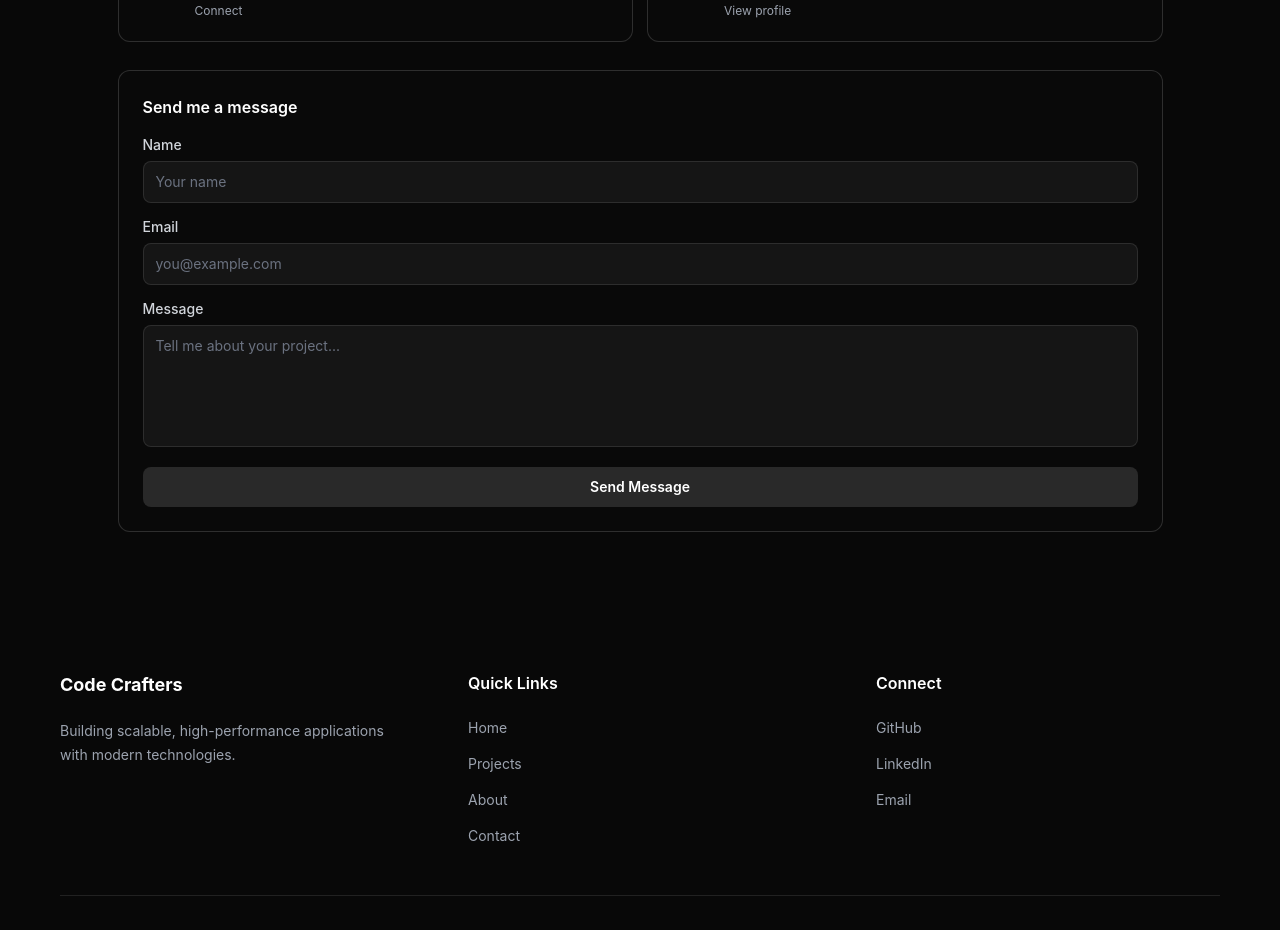
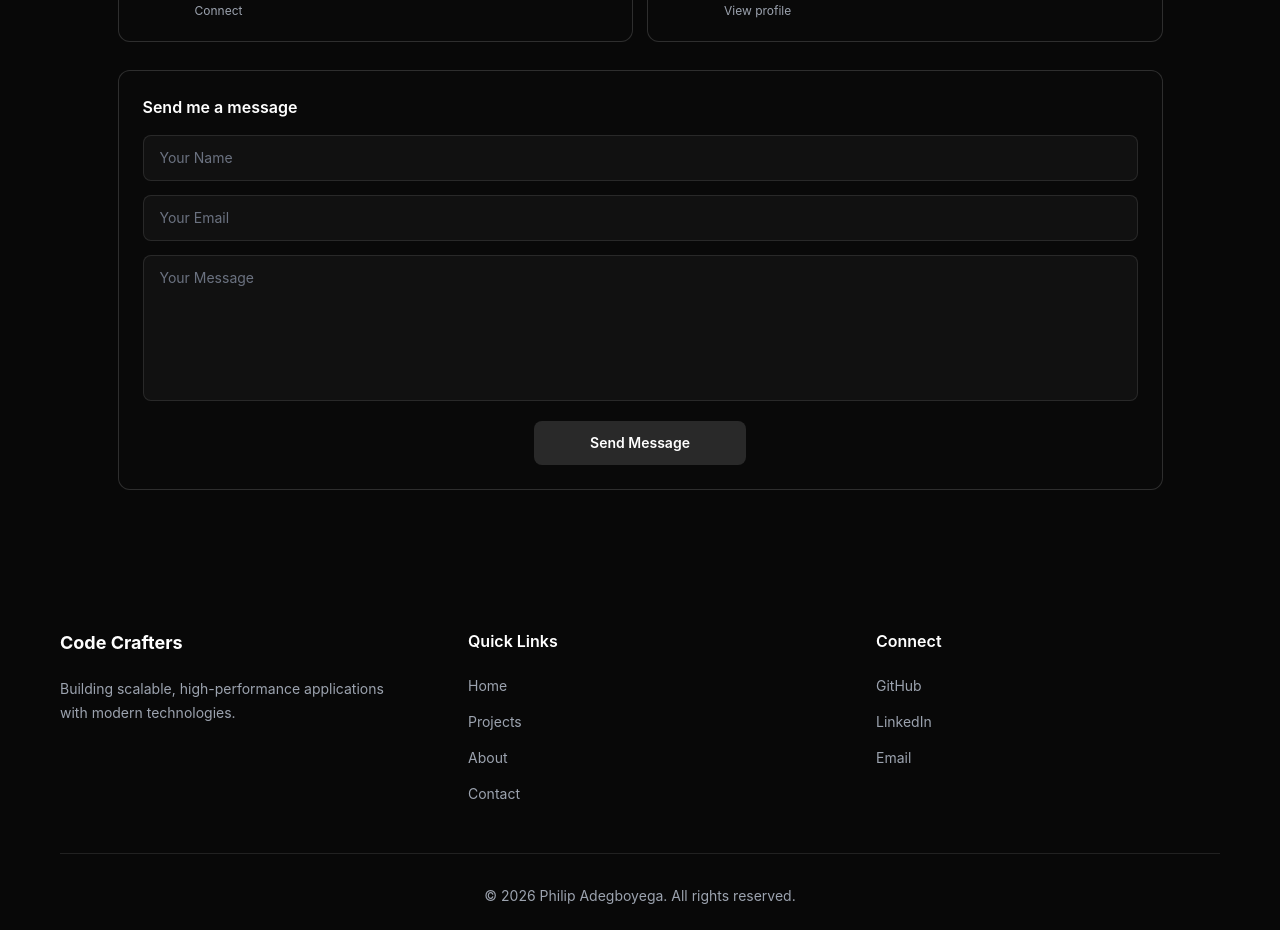
Before and after one commit to philip200802/Code-Crafters, a React (Vite) app: page / in a window 1280 px wide. Shown: the part 4120-5050 px from the top of the page. Built offline with nearby package versions, Linux system fonts and the light colour scheme; no server answers.

Commit message:
We are live, bring gigs

```diff
--- a/package.json
+++ b/package.json
@@ -10,6 +10,7 @@
     "preview": "vite preview"
   },
   "dependencies": {
+    "@emailjs/browser": "^4.4.1",
     "react": "^19.2.8",
     "react-dom": "^19.2.8",
     "react-github-calendar": "^5.0.9",
--- a/src/components/Contact.jsx
+++ b/src/components/Contact.jsx
@@ -1,3 +1,6 @@
+import { useRef, useState } from "react";
+import emailjs from "@emailjs/browser";
+
 import {
   FaGithub,
   FaLinkedinIn,
@@ -6,6 +9,40 @@ import {
 } from "react-icons/fa";
 
 export default function Contact() {
+  const form = useRef();
+
+  const [sending, setSending] = useState(false);
+  const [status, setStatus] = useState("");
+
+  const sendEmail = (e) => {
+    e.preventDefault();
+
+    setSending(true);
+    setStatus("");
+
+    emailjs
+      .sendForm(
+        "service_llt9aho",
+        "template_oeqweik",
+        form.current,
+        {
+          publicKey: "L1G7Y4umRosJlSrtA",
+        }
+      )
+      .then(
+        () => {
+          setSending(false);
+          setStatus("Message sent successfully!");
+          form.current.reset();
+        },
+        (error) => {
+          setSending(false);
+          setStatus("Failed to send message. Please try again.");
+          console.error("EmailJS Error:", error);
+        }
+      );
+  };
+
   return (
     <section
       id="contact"
@@ -13,7 +50,7 @@ export default function Contact() {
     >
       <div className="mx-auto max-w-[1045px]">
 
-        {/* ================= HEADING ================= */}
+        {/* HEADING */}
         <div className="mb-5">
           <h2 className="text-3xl font-bold">
             Get In Touch
@@ -22,8 +59,7 @@ export default function Contact() {
           <div className="mt-1 h-[1px] w-[69px] bg-white"></div>
         </div>
 
-        {/* ================= CONTACT CARDS ================= */}
-        {/* ================= CONTACT CARDS ================= */}
+        {/* CONTACT CARDS */}
         <div className="grid grid-cols-1 gap-3.5 md:grid-cols-2">
 
           {/* EMAIL */}
@@ -32,7 +68,6 @@ export default function Contact() {
             className="group rounded-xl border border-white/15 bg-[#090909] p-5 transition duration-300 hover:border-white/30"
           >
             <div className="flex items-start gap-4">
-
               <div className="flex h-10 w-10 shrink-0 items-center justify-center rounded-lg bg-[#292929]">
                 <FaEnvelope className="text-xl text-[#ea4335]" />
               </div>
@@ -50,10 +85,8 @@ export default function Contact() {
                   Send Message
                 </span>
               </div>
-
             </div>
           </a>
-
 
           {/* WHATSAPP */}
           <a
@@ -63,7 +96,6 @@ export default function Contact() {
             className="group rounded-xl border border-white/15 bg-[#090909] p-5 transition duration-300 hover:border-white/30"
           >
             <div className="flex items-start gap-4">
-
               <div className="flex h-10 w-10 shrink-0 items-center justify-center rounded-lg bg-[#292929]">
                 <FaWhatsapp className="text-xl text-[#25D366]" />
               </div>
@@ -81,10 +113,8 @@ export default function Contact() {
                   Chat Now
                 </span>
               </div>
-
             </div>
           </a>
-
 
           {/* LINKEDIN */}
           <a
@@ -94,7 +124,6 @@ export default function Contact() {
             className="group rounded-xl border border-white/15 bg-[#090909] p-5 transition duration-300 hover:border-white/30"
           >
             <div className="flex items-start gap-4">
-
               <div className="flex h-10 w-10 shrink-0 items-center justify-center rounded-lg bg-[#292929]">
                 <FaLinkedinIn className="text-xl text-white" />
               </div>
@@ -112,10 +141,8 @@ export default function Contact() {
                   Connect
                 </span>
               </div>
-
             </div>
           </a>
-
 
           {/* GITHUB */}
           <a
@@ -125,7 +152,6 @@ export default function Contact() {
             className="group rounded-xl border border-white/15 bg-[#090909] p-5 transition duration-300 hover:border-white/30"
           >
             <div className="flex items-start gap-4">
-
               <div className="flex h-10 w-10 shrink-0 items-center justify-center rounded-lg bg-[#292929]">
                 <FaGithub className="text-xl text-white" />
               </div>
@@ -143,80 +169,72 @@ export default function Contact() {
                   View profile
                 </span>
               </div>
-
             </div>
           </a>
 
         </div>
-        {/* ================= MESSAGE FORM ================= */}
+
+        {/* MESSAGE FORM */}
         <div className="mt-7 rounded-xl border border-white/15 bg-[#090909] p-5 sm:p-6">
 
           <h3 className="mb-4 text-base font-semibold">
             Send me a message
           </h3>
 
-          <form className="space-y-3.5">
+          <form
+            ref={form}
+            onSubmit={sendEmail}
+            className="space-y-3.5"
+          >
 
             {/* NAME */}
-            <div>
-              <label
-                htmlFor="name"
-                className="mb-1.5 block text-sm font-medium text-gray-300"
-              >
-                Name
-              </label>
-
             <input
-                id="name"
               type="text"
-                placeholder="Your name"
-                className="w-full rounded-lg border border-white/10 bg-[#151515] px-3 py-2.5 text-sm text-white outline-none transition placeholder:text-gray-500 focus:border-white/30"
+              name="name"
+              placeholder="Your Name"
+              required
+              className="w-full rounded-lg border border-white/10 bg-[#111] px-4 py-3 text-sm text-white outline-none placeholder:text-gray-500 focus:border-white/30"
             />
-            </div>
 
             {/* EMAIL */}
-            <div>
-              <label
-                htmlFor="email"
-                className="mb-1.5 block text-sm font-medium text-gray-300"
-              >
-                Email
-              </label>
+            <input
+              type="email"
+              name="email"
+              placeholder="Your Email"
+              required
+              className="w-full rounded-lg border border-white/10 bg-[#111] px-4 py-3 text-sm text-white outline-none placeholder:text-gray-500 focus:border-white/30"
+            />
 
+            {/* TIME */}
             <input
-                id="email"
-                type="email"
-                placeholder="you@example.com"
-                className="w-full rounded-lg border border-white/10 bg-[#151515] px-3 py-2.5 text-sm text-white outline-none transition placeholder:text-gray-500 focus:border-white/30"
+              type="hidden"
+              name="time"
+              value={new Date().toLocaleString("en-NG", {
+                dateStyle: "medium",
+                timeStyle: "short",
+              })}
             />
-            </div>
 
             {/* MESSAGE */}
-            <div>
-              <label
-                htmlFor="message"
-                className="mb-1.5 block text-sm font-medium text-gray-300"
-              >
-                Message
-              </label>
+            <textarea
+              name="message"
+              placeholder="Your Message"
+              rows="6"
+              required
+              className="w-full resize-none rounded-lg border border-white/10 bg-[#111] px-4 py-3 text-sm text-white outline-none placeholder:text-gray-500 focus:border-white/30"
+            ></textarea>
 
-              <textarea
-                id="message"
-                rows="5"
-                placeholder="Tell me about your project..."
-                className="w-full resize-none rounded-lg border border-white/10 bg-[#151515] px-3 py-2.5 text-sm text-white outline-none transition placeholder:text-gray-500 focus:border-white/30"
-              ></textarea>
-            </div>
-
-            {/* BUTTON */}
+        <div className="flex justify-center">
   <button
     type="submit"
-              className="w-full rounded-lg bg-[#292929] py-2.5 text-sm font-semibold text-white transition hover:bg-[#333333]"
+    disabled={sending}
+    className="rounded-lg bg-[#292929] px-14 py-3 text-sm font-semibold text-white transition hover:bg-[#333] disabled:cursor-not-allowed disabled:opacity-50"
   >
-              Send Message
+    {sending ? "Sending..." : "Send Message"}
   </button>
+</div>
+          </form>
 
-          </form>
         </div>
 
       </div>
```
Also changed, not shown: 1 other file (tests, documents, lock files or other folders). Lines whose indentation alone changed are shown as unchanged.
